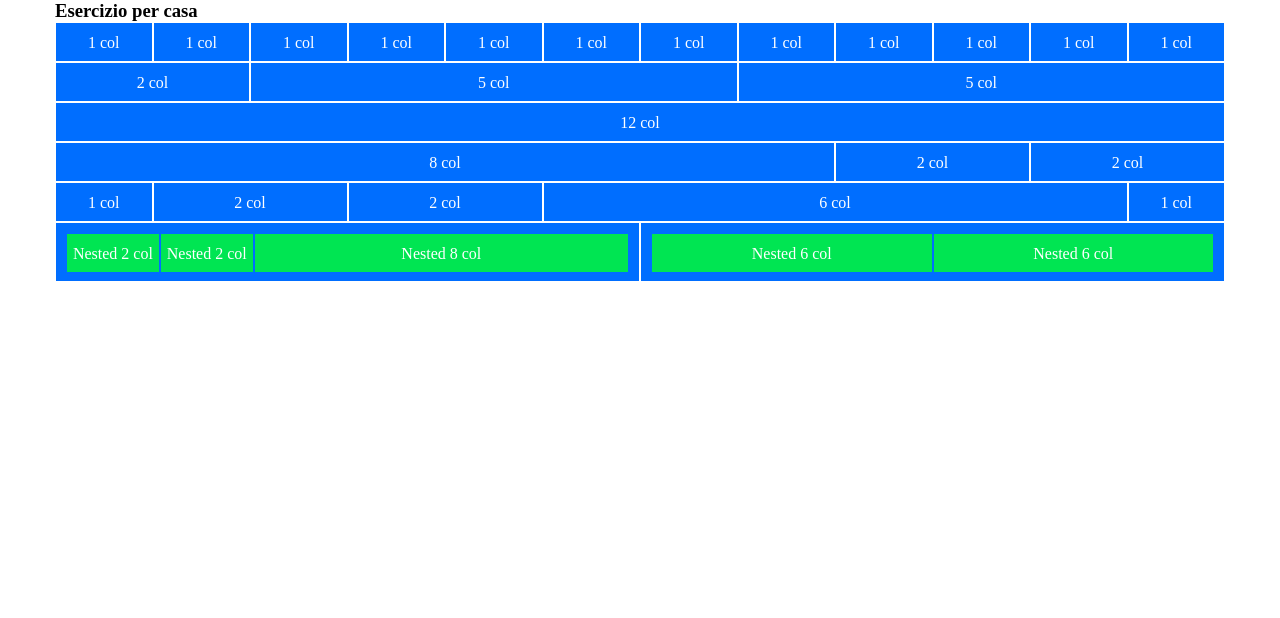
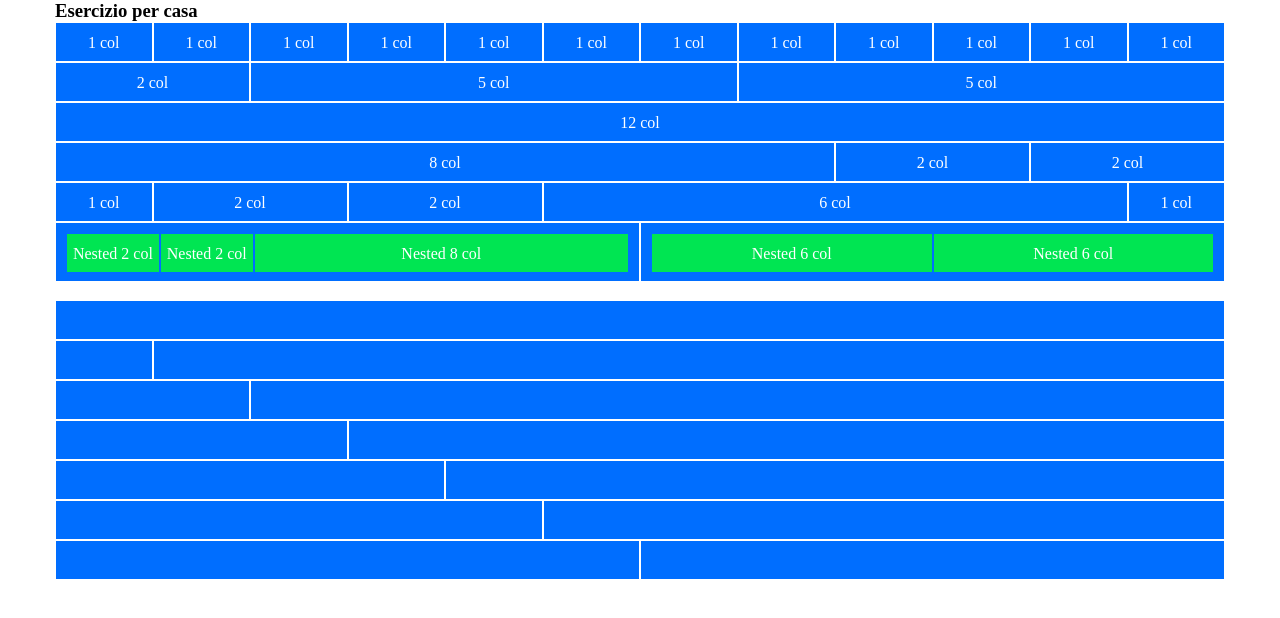
Before and after one commit to RooRsmoka/html-css-12bool, a plain HTML site: page index.html in a window 1280 px wide. Drawn offline with Linux system fonts and the light colour scheme.

Commit message:
creazione seconda sezione

```diff
--- a/index.html
+++ b/index.html
@@ -60,6 +60,34 @@
                     </div>
                 </div>
             </div>
+            <br />
+            <div class="row">
+                <div class="col-xs-12 blue"></div>
+            </div>
+            <div class="row">
+                <div class="col-xs-1 blue"></div>
+                <div class="col-xs-11 blue"></div>
+            </div>
+            <div class="row">
+                <div class="col-xs-2 blue"></div>
+                <div class="col-xs-10 blue"></div>
+            </div>
+            <div class="row">
+                <div class="col-xs-3 blue"></div>
+                <div class="col-xs-9 blue"></div>
+            </div>
+            <div class="row">
+                <div class="col-xs-4 blue"></div>
+                <div class="col-xs-8 blue"></div>
+            </div>
+            <div class="row">
+                <div class="col-xs-5 blue"></div>
+                <div class="col-xs-7 blue"></div>
+            </div>
+            <div class="row">
+                <div class="col-xs-6 blue"></div>
+                <div class="col-xs-6 blue"></div>
+            </div>
         </div>
     </body>
 </html>
```
